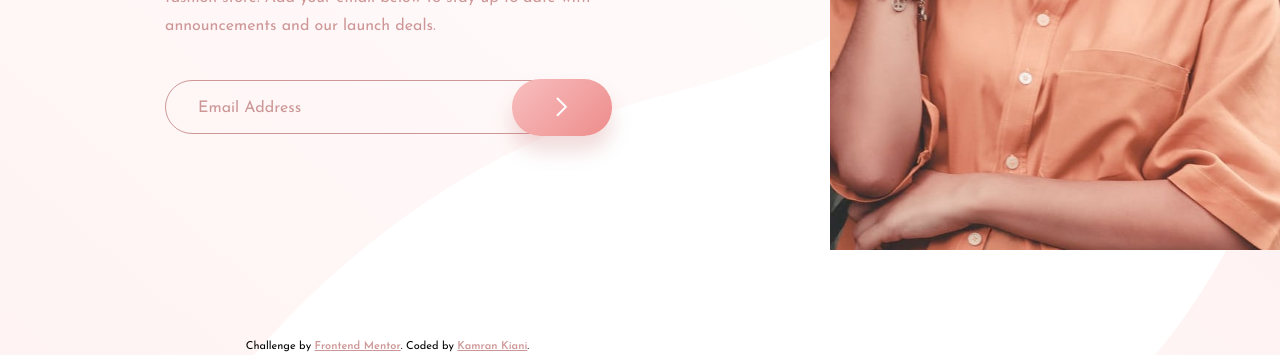
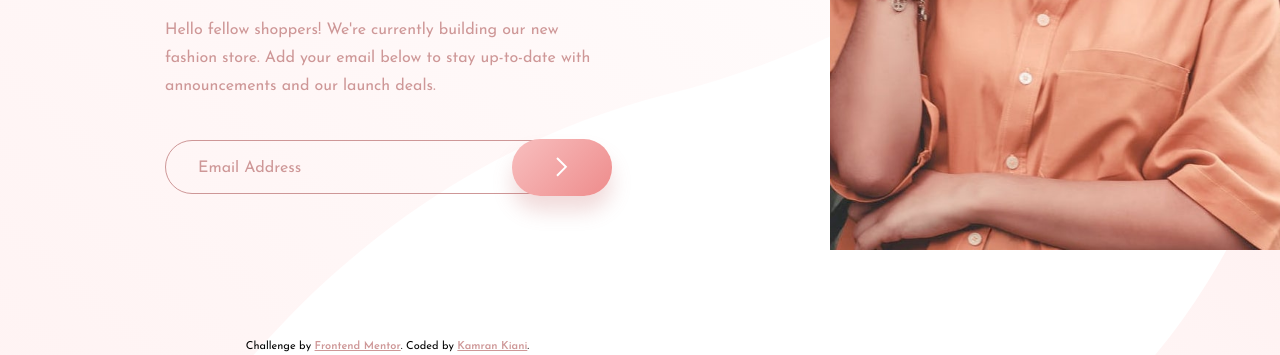
Before and after one commit to kaamiik/fm-Base-Apparel-Coming-Soon, a plain HTML site: page index.html in a window 1280 px wide. Shown: the part 445-800 px from the top of the page. Drawn offline with Linux system fonts and the light colour scheme.

Commit message:
Update style.css

```diff
--- a/css/style.css
+++ b/css/style.css
@@ -275,6 +275,7 @@ footer {
     margin-top: revert;
     max-width: calc(445 / var(--font-size) * 1rem);
     align-self: center;
+    margin-top: calc(120 / var(--font-size) * 1rem);
   }
 
   .container__heading {
```
